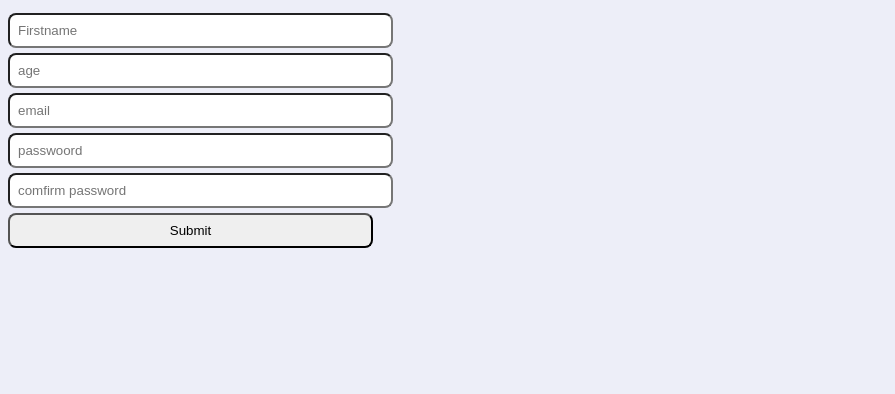
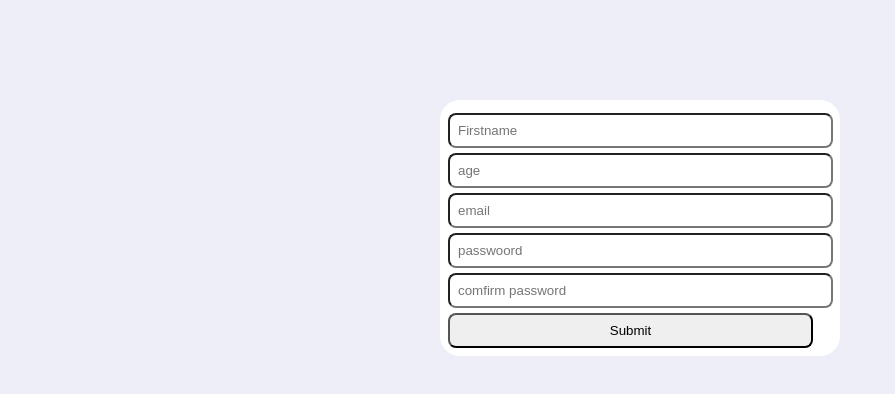
Before and after one commit to RadimYassin/form-validation, a React (Create React App) app: page / in a window 1280 px wide. Shown: the top 394 px of the page, without its empty margins (0-895 px from the left). Built offline with nearby package versions, Linux system fonts and the light colour scheme.

Commit message:
Update App.js

```diff
--- a/src/App.js
+++ b/src/App.js
@@ -4,9 +4,9 @@ import './style.css'
 function App() {
 
   return (
-     <>
+    <section className='App'>
      <Form/>
-     </>
+     </section>
   );
 }
 
```
